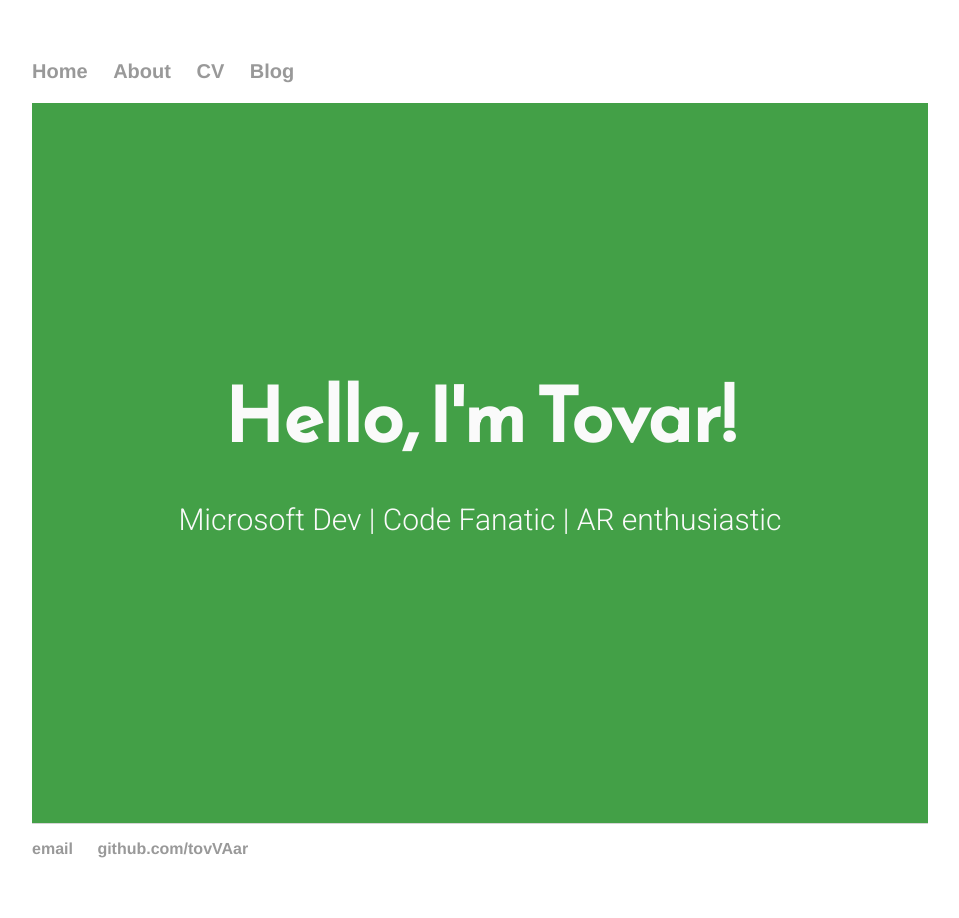
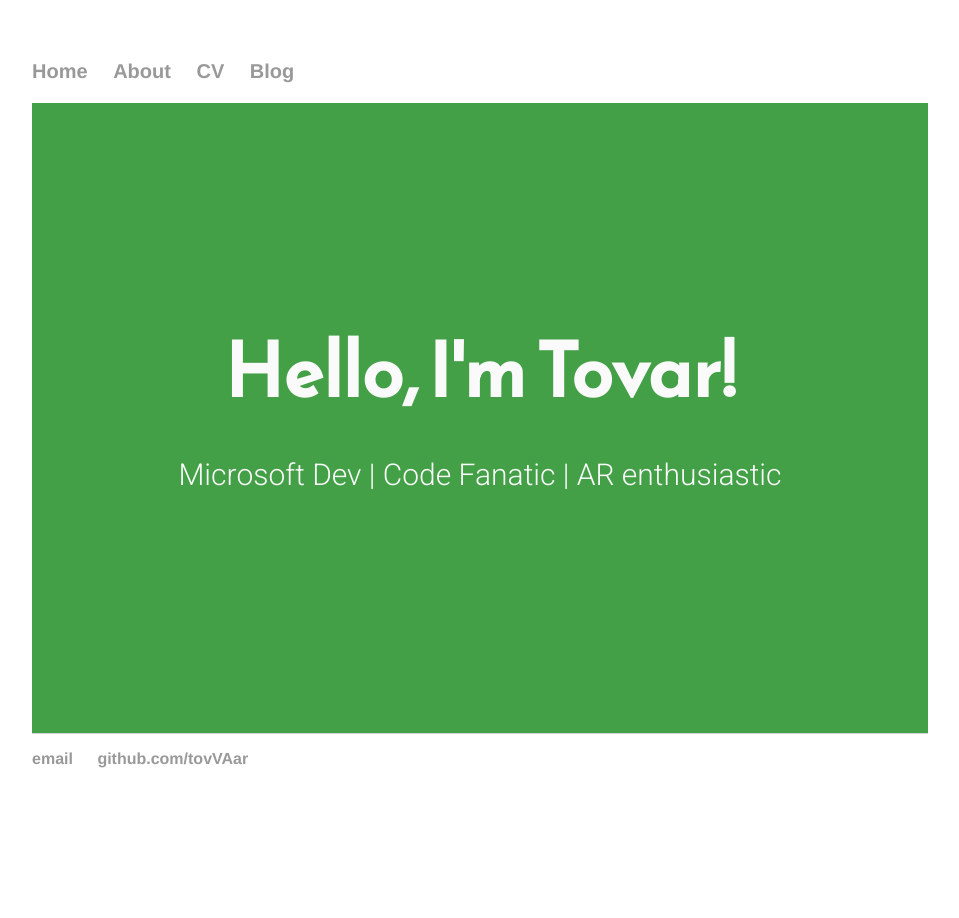
Before and after one commit to tovVAar/tovVAar.github.io, a Jekyll site: the page built from index.html, in a window 1280 px wide. Shown: the whole page, without its empty margins (160-1119 px from the left). Built offline with Jekyll 4.4.1, drawn with Linux system fonts in a browser that asks for light colours; nearby versions of some CDN libraries.

Commit message:
Fixes on style

```diff
--- a/css/styles.css
+++ b/css/styles.css
@@ -38,7 +38,7 @@ html {
 main {
 	display: flex;
 	flex-direction: column;
-	min-height: 80vh;
+	min-height: 70vh;
 	justify-content: center;
 	padding: 0 30px;
 	text-align: center;
```
Also changed, not shown: about/index.html (indentation only).
